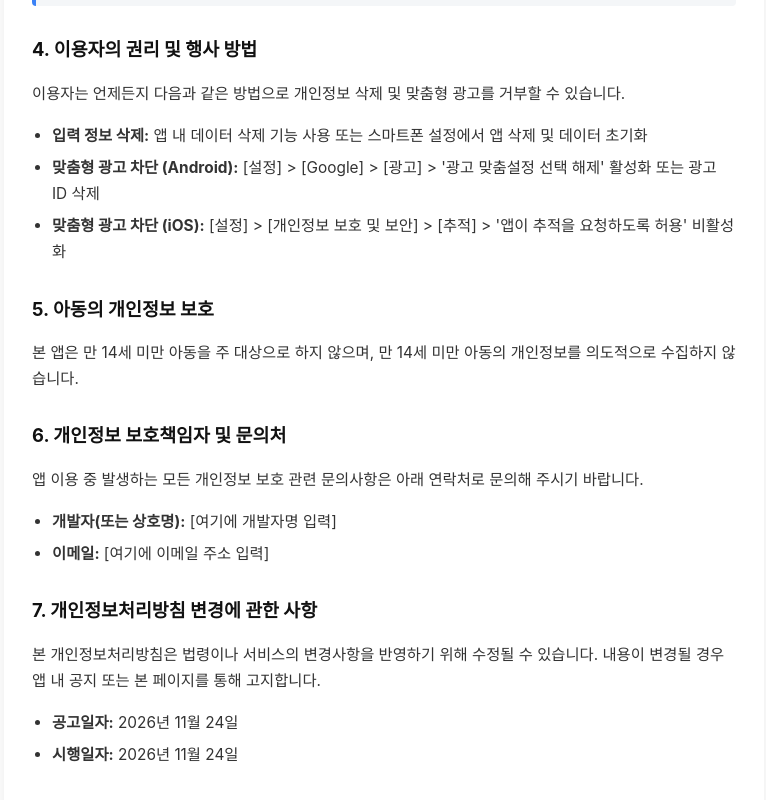
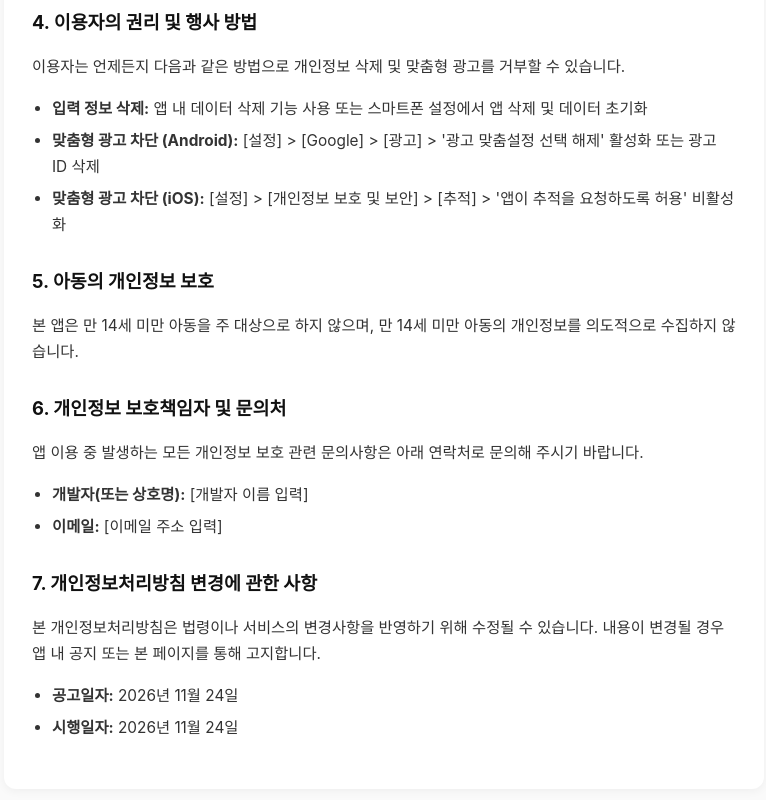
Before and after one commit to StellarLazarus/choi-dosa-privacyinfo, a plain HTML site: page index.html in a window 1280 px wide. Shown: the part 1034-1834 px from the top of the page, without its empty margins (256-1022 px from the left). Drawn offline with Linux system fonts and the light colour scheme.

Commit message:
Update developer name and email placeholders in HTML

```diff
--- a/index.html
+++ b/index.html
@@ -1,4 +1,3 @@
-HTML
 <!DOCTYPE html>
 <html lang="ko">
 <head>
@@ -101,8 +100,8 @@ HTML
     <h2>6. 개인정보 보호책임자 및 문의처</h2>
     <p>앱 이용 중 발생하는 모든 개인정보 보호 관련 문의사항은 아래 연락처로 문의해 주시기 바랍니다.</p>
     <ul>
-      <li><strong>개발자(또는 상호명):</strong> [여기에 개발자명 입력]</li>
-      <li><strong>이메일:</strong> [여기에 이메일 주소 입력]</li>
+      <li><strong>개발자(또는 상호명):</strong> [개발자 이름 입력]</li>
+      <li><strong>이메일:</strong> [이메일 주소 입력]</li>
     </ul>
 
     <h2>7. 개인정보처리방침 변경에 관한 사항</h2>
```
